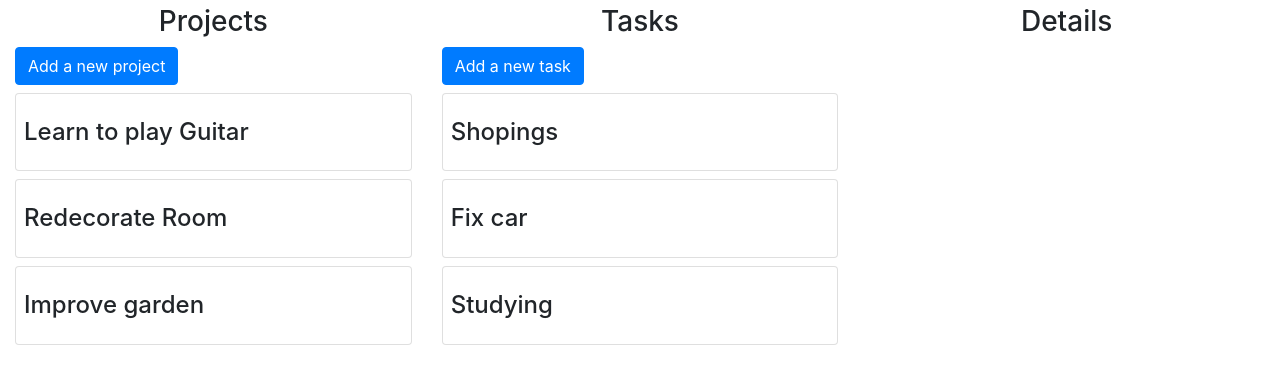
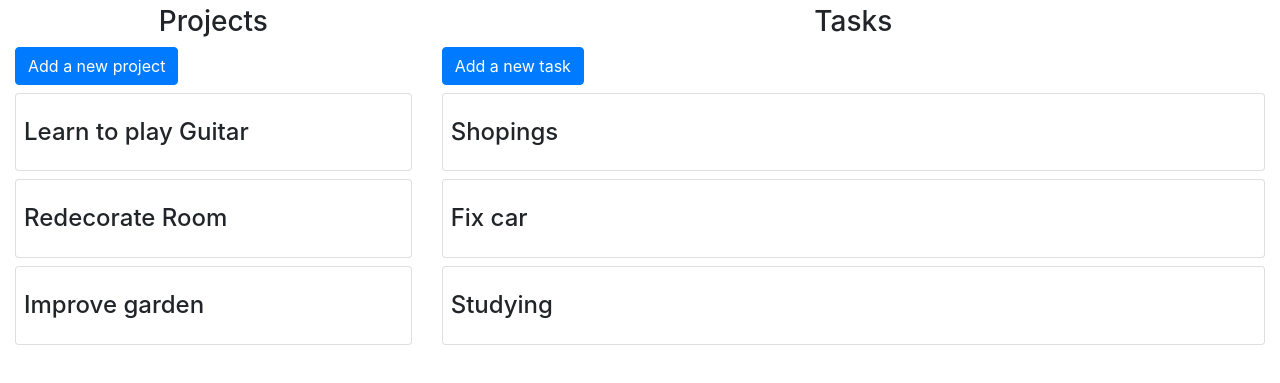
Before and after one commit to epinczinger/to-do-list, a website: page dist/index.html in a window 1280 px wide. Shown: the part 51-434 px from the top of the page. Drawn offline with Linux system fonts and the light colour scheme.

Commit message:
change columns layout

```diff
--- a/dist/index.html
+++ b/dist/index.html
@@ -37,7 +37,7 @@
         <div class="project-list"></div>
       </div>
 
-      <div id = "tasks-column" class="content-column col-4">
+      <div id = "tasks-column" class="content-column col-8">
           <h3 class='column-title'>Tasks</h3>
           <button class="btn btn-primary" type="button" data-toggle="collapse" data-target="#task-form" aria-expanded="false" aria-controls="task-form">
             Add a new task
@@ -76,10 +76,6 @@
         <div class="task-list"></div>
 
       </div>
-
-      <div id = "details-column" class="content-column col-4">
-          <h3 class='column-title'>Details</h3>
-      </div>
     </div>
 
     <script src="main.js"></script>
```
